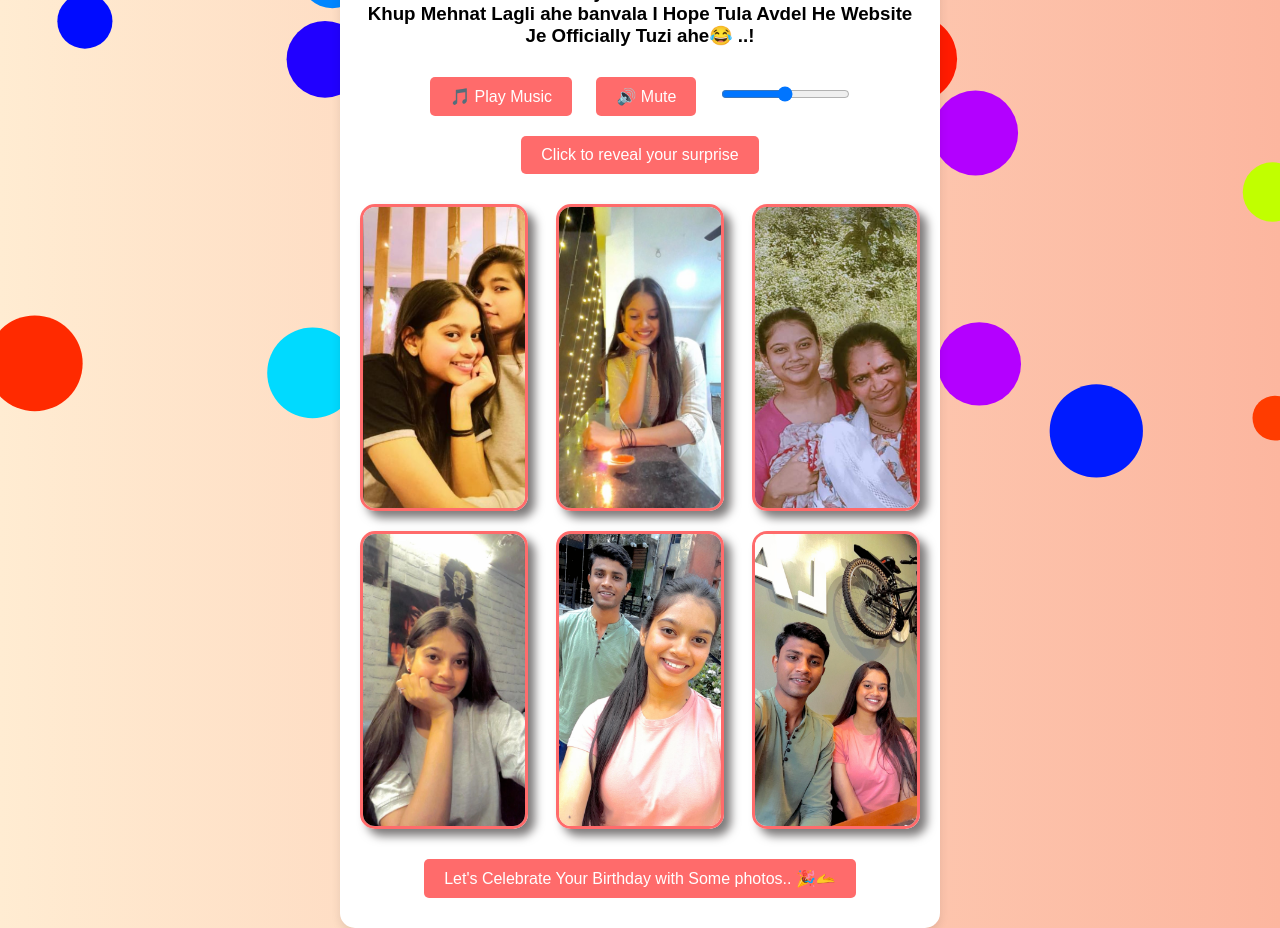
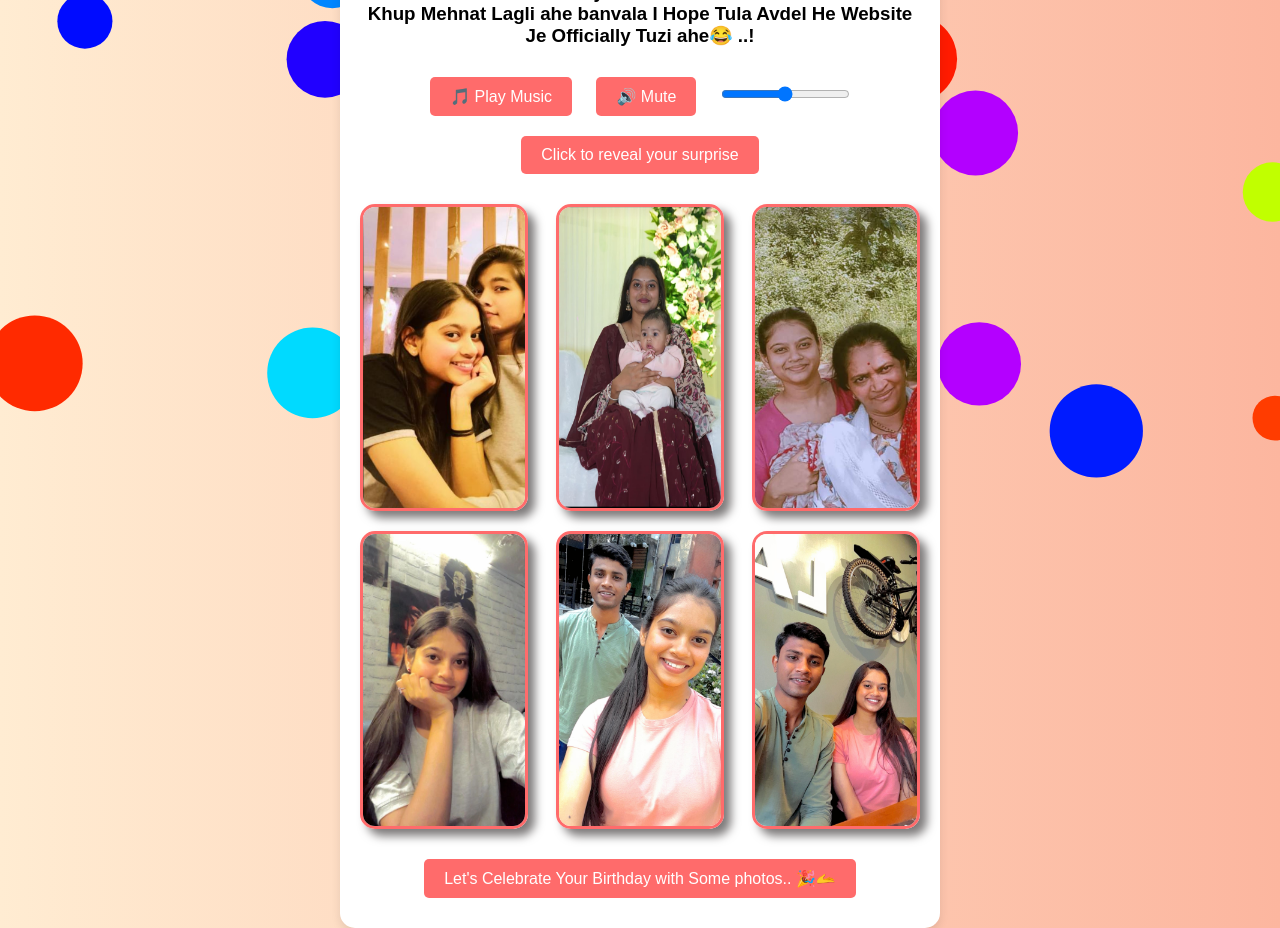
Before and after one commit to SahilMate16/Birthday2, a plain HTML site: page index.html in a window 1280 px wide. Drawn offline with Linux system fonts and the light colour scheme.

Commit message:
new image added

```diff
--- a/index.html
+++ b/index.html
@@ -51,7 +51,7 @@
           <p class="secret-message hidden" id="msg1">Tuzi Sarvat Pahili Photo je Mi aplya phone madhe ghetli hoti(SS)😅🫠</p>
         </div>
         <div class="image-container">
-          <img src="./pic/ru1.jpg" alt="Memory 2" class="personal-img" id="img2">
+          <img src="./pic/main2.jpeg" alt="Memory 2" class="personal-img" id="img2">
           <p class="secret-message hidden" id="msg2">I Fall For you more every day! 💖</p>
         </div>
         <div class="image-container">
```
Also changed, not shown: pic/main2.jpeg (added).
